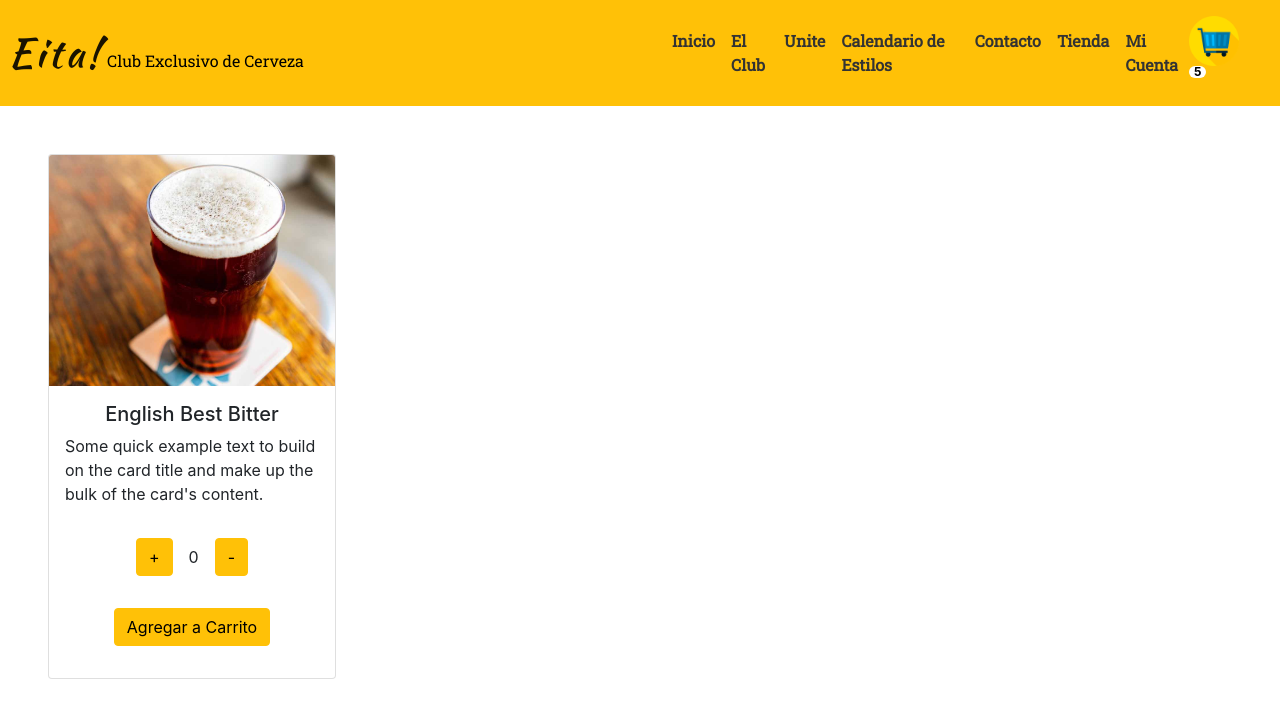
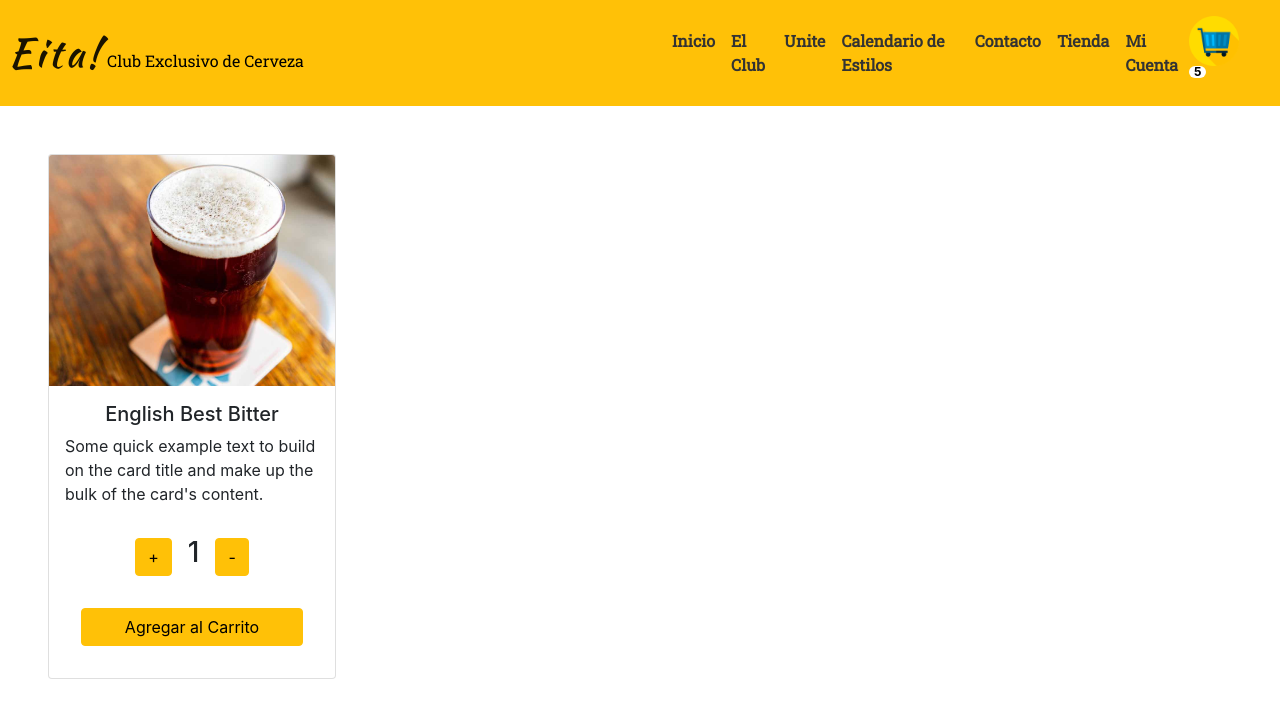
Before and after one commit to lagomoura/Desafios-Entregables---CoderHouse--React-31205, a React (Create React App) app: page / in a window 1280 px wide. Shown: the top 718 px of the page. Built offline with nearby package versions, Linux system fonts and the light colour scheme; a small style sheet from the web is missing.

Commit message:
Correcion Componentes II Desafío: Contador con botón

```diff
--- a/src/App.js
+++ b/src/App.js
@@ -1,6 +1,7 @@
 import './App.css';
 import NavBar from './componentes/NavBar.jsx';
 import ItemListContainer from './componentes/ItemListContainer.jsx';
+import ItemCount from './componentes/ItemCount.jsx';
 
 function App() {
   return (
--- a/src/componentes/ItemCount.jsx
+++ b/src/componentes/ItemCount.jsx
@@ -1,74 +1,40 @@
-import React from 'react';
-import { useState } from 'react';
-import Toastify from 'toastify-js'
+import React, { useState } from 'react';
 
-function ItemCount ({stock, initial, onAdd}) {
-  const [cantidad, setCantidad] = useState(0);
-  console.log('Renderizando ContadorPintas');
+
+
+function ItemCount ({initial, stock, onAdd}) {
+  const [cantidad, setCantidad] = useState(initial); //. Creamos un estado para la cantidad. Seteamos la cantidad inicial en 1.
+  console.log('Renderizando ContadorPintas'); //. Creamos esa informacion de render en consola para ver cuantas vezes estamos renderizando el componente
+
+  //. Creamos una funcion para sumar, asiciado al boton +
+  const sumar = () => {
+    if (cantidad < stock) { //.Validamos para que no sea agregado mas que la cantidad en stock
+      setCantidad (cantidad + 1);
+    }else {
+      alert('Disculpe, no hay mas stock disponible! 📦');
+    }
+  }
+
+  //. Hacemos lo mismo para el boton - y validamos que la cantidad no sea menor que la cantidad inicial (1)
+  const restar = () => {
+    cantidad > initial ? setCantidad(cantidad - 1) : setCantidad(1);
+  }
+
+  const limpiarCarrito = () => {
+    setCantidad(initial);
+  }
 
   return (
     <>
-    <div className="card m-5" style={{width: '18rem'}}>
-      <img src= {require ("../imagenes/bestBitter.jpg")} className="card-img-top img-fluid" alt="..." />
-      <div className="card-body">
-        <h5 className="card-title text-center">English Best Bitter</h5>
-        <p className="card-text">Some quick example text to build on the card title and make up the bulk of the card's content.</p>
-        <div className="container-btn">
-          <button className="btn btn-warning m-3" id="btn-sumar" onClick = { () => {
+      <div className="d-flex flex-row justify-content-center align-items-center container-btn">
+        <button className="btn btn-warning m-3" onClick={sumar}>+</button>
+        <h3>{cantidad}</h3>
+        <button className="btn btn-warning m-3" onClick={restar}>-</button>
+      </div>
+      <div className="container-contador d-flex flex-column">
+          <button className="btn btn-warning m-3" onClick={ ()=>  {onAdd(cantidad); limpiarCarrito()}}>Agregar al Carrito </button>
+      </div>
 
-            if (cantidad >= stock) {
-                ('#btn-sumar').off('click', true);
-            }
-              setCantidad (cantidad +1);
-            }}>+</button>
-
-          <span>{cantidad}</span>
-
-          <button className="btn btn-warning m-3" onClick = { () => {
-            setCantidad (cantidad - 1);
-            if (cantidad <=0) {
-              setCantidad(0)
-            }
-          }}>-</button>
-        </div>
-        <div className="d-flex justify-content-center align-items-center">
-        <button className="btn btn-warning m-3" onClick={ () => {
-          if (cantidad < 1 ) {
-            Toastify({
-              text: "ERROR - Agregue alguna unidad",
-              duration: 2000,
-              newWindow: true,
-              close: true,
-              gravity: "bottom", // `top` or `bottom`
-              position: "center", // `left`, `center` or `right`
-              stopOnFocus: true, // Prevents dismissing of toast on hover
-              style: {
-                background: "linear-gradient(to right, red, #990022)",
-              },
-              onClick: function(){} // Callback after click
-            }).showToast();
-          } else {
-          setCantidad(0);
-
-          Toastify({
-            text: "Producto agregado correctamente",
-            duration: 2000,
-            destination: "https://github.com/apvarun/toastify-js",
-            newWindow: true,
-            close: true,
-            gravity: "bottom", // `top` or `bottom`
-            position: "center", // `left`, `center` or `right`
-            stopOnFocus: true, // Prevents dismissing of toast on hover
-            style: {
-              background: "linear-gradient(to right, #fdf522, #ffbd52)",
-            },
-            onClick: function(){} // Callback after click
-          }).showToast();
-        }
-        }}>Agregar a Carrito</button>
-        </div>
-      </div>
-    </div>
     </>
   );
 }
--- a/src/componentes/ItemListContainer.jsx
+++ b/src/componentes/ItemListContainer.jsx
@@ -1,9 +1,11 @@
 import React from 'react';
-import ItemCount from './ItemCount.jsx';
+import Items from './Items.jsx';
 
 function ItemListContainer() {
+
+
     return (
-        <ItemCount stock='8' initial='1' />
+        <Items />
     )
 }
 
--- /dev/null
+++ b/src/componentes/Items.jsx
@@ -0,0 +1,26 @@
+import React from 'react';
+import ItemCount from './ItemCount.jsx';
+
+const Items = () => {
+  const onAdd = (cantidad) => {
+    alert(`Fueron Agregados: ${cantidad} items 🛒`);
+}
+
+
+  return (
+  <>
+    <div className="card m-5" style={{width: '18rem'}}>
+      <img src= {require ("../imagenes/bestBitter.jpg")} className="card-img-top img-fluid" alt="..." />
+      <div className="card-body">
+        <h5 className="card-title text-center">English Best Bitter</h5>
+        <p className="card-text">Some quick example text to build on the card title and make up the bulk of the card's content.</p>
+        <div className="container-btn">
+          <ItemCount initial={1} stock={8} onAdd={onAdd}/>
+        </div>
+      </div>
+    </div>
+  </>
+  )
+}
+
+export default Items;
--- a/src/index.css
+++ b/src/index.css
@@ -12,20 +12,6 @@ code {
     monospace;
 }
 
-.container-contador {
-  display: flex;
-  flex-direction: column;
-  justify-content:center;
-  align-items:center;
-  letter-spacing:3px;
-}
-
-.container-btn {
-  display: flex;
-  justify-content:center;
-  align-items:center
-}
-
 .pintas {
   font-size:1.4rem;
   font-family: 'Roboto', sans-serif;
```
Also changed, not shown: src/componentes/ItemList.jsx (added).
